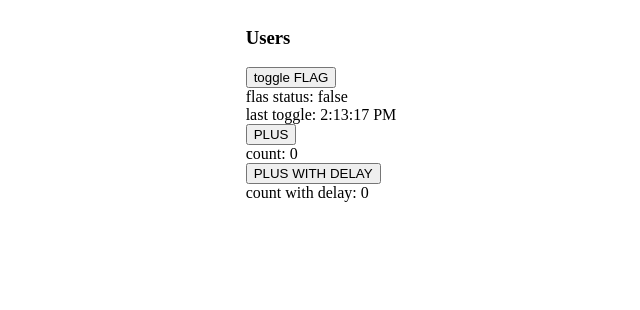
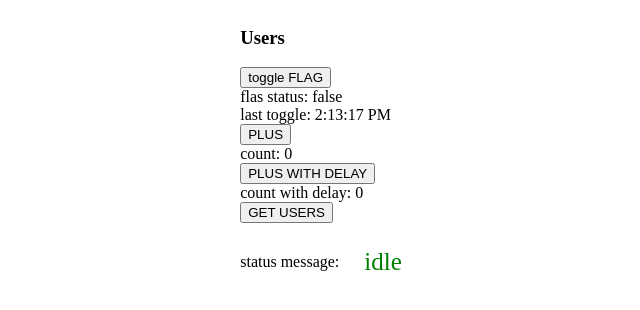
Before and after one commit to Bolbotunov/PracticeRepo, a React (Vite) app: page / in a window 1280 px wide. Shown: the top 310 px of the page, without its empty margins (187-827 px from the left). Built offline with nearby package versions, Linux system fonts and the light colour scheme.

Commit message:
feat: add thunk for users request

```diff
--- a/src/actions/actions.ts
+++ b/src/actions/actions.ts
@@ -1,8 +1,12 @@
 import {
   COUNTER_ACTION_DELAY_PLUS,
   COUNTER_ACTION_PLUS,
+  FAILED_USER_ACTION,
   FLAG_ACTION,
+  REQUEST_USER_ACTION,
+  SUCCESS_USER_ACTION,
 } from "../constants/constants";
+import { UsersType } from "../reducers/usersReducer";
 import { AppDispatch } from "../store/store";
 
 export const flagAction = (payload: Date) => {
@@ -16,3 +20,20 @@ export const countActionPlus = () => {
 export const countActionDelayPlus = () => (dispatch: AppDispatch) => {
   setTimeout(() => dispatch({ type: COUNTER_ACTION_DELAY_PLUS }), 1000);
 };
+
+export const getUsers = (payload: UsersType) => {
+  return { type: SUCCESS_USER_ACTION, payload };
+};
+
+export function fetchUsers(USER_URL: string) {
+  return async (dispatch: AppDispatch) => {
+    dispatch({ type: REQUEST_USER_ACTION });
+    try {
+      const res = await fetch(USER_URL);
+      const data = await res.json();
+      dispatch(getUsers(data));
+    } catch (error) {
+      dispatch({ type: FAILED_USER_ACTION, payload: error });
+    }
+  };
+}
--- a/src/components/Users/index.tsx
+++ b/src/components/Users/index.tsx
@@ -2,8 +2,10 @@ import { useDispatch, useSelector } from "react-redux";
 import {
   countActionDelayPlus,
   countActionPlus,
+  fetchUsers,
   flagAction,
 } from "../../actions/actions";
+import { USER_URL } from "../../constants/constants";
 import { AppDispatch, RootState } from "../../store/store";
 
 export default function Users() {
@@ -11,6 +13,14 @@ export default function Users() {
   const flag = useSelector((state: RootState) => state.flagReducer.statusFlag);
   const lastUpdate = useSelector((state: RootState) => state.flagReducer.date);
   const count = useSelector((state: RootState) => state.counterReducer);
+  const users = useSelector((state: RootState) => state.usersReducer.users);
+  const message = useSelector((state: RootState) => state.usersReducer.message);
+  const errorMessage = useSelector(
+    (state: RootState) => state.usersReducer.errorMessage
+  );
+  const loading = useSelector(
+    (state: RootState) => state.usersReducer.isLoading
+  );
 
   function toggleHandler() {
     dispatch(flagAction(new Date()));
@@ -24,6 +34,10 @@ export default function Users() {
     dispatch(countActionDelayPlus());
   }
 
+  const getUsers = () => {
+    dispatch(fetchUsers(USER_URL));
+  };
+
   return (
     <div>
       <h3>Users</h3>
@@ -34,6 +48,36 @@ export default function Users() {
       <div>count: {count}</div>
       <button onClick={counterPlusDelay}>PLUS WITH DELAY</button>
       <div>count with delay: {count}</div>
+      <button onClick={getUsers}>GET USERS</button>
+      <div>
+        <div style={{ display: "flex", alignItems: "center", gap: "25px" }}>
+          <p>status message:</p>
+          <p style={{ color: "green", fontSize: "25px" }}> {message}</p>
+        </div>
+        {errorMessage && (
+          <div
+            style={{
+              color: "white",
+              backgroundColor: "red",
+              padding: "10px",
+              borderRadius: "5px",
+              marginTop: "10px",
+            }}
+          >
+            {errorMessage}
+          </div>
+        )}
+
+        {loading ? (
+          <p>Loading....</p>
+        ) : (
+          <ul>
+            {users.map(({ id, name }) => (
+              <li key={id}>{name}</li>
+            ))}
+          </ul>
+        )}
+      </div>
     </div>
   );
 }
--- a/src/constants/constants.ts
+++ b/src/constants/constants.ts
@@ -5,3 +5,7 @@ export const FLAG_ACTION = "FLAG_ACTION";
 export const COUNTER_ACTION_PLUS = "COUNTER_ACTION_PLUS";
 export const COUNTER_ACTION_MINUS = "COUNTER_ACTION_MINUS";
 export const COUNTER_ACTION_DELAY_PLUS = "COUNTER_ACTION_DELAY_PLUS";
+export const USER_URL = "https://jsonplaceholder.typicode.com/users";
+export const REQUEST_USER_ACTION = "REQUEST_USER_ACTION";
+export const SUCCESS_USER_ACTION = "SUCCESS_USER_ACTION";
+export const FAILED_USER_ACTION = "FAILED_USER_ACTION";
--- /dev/null
+++ b/src/reducers/usersReducer.ts
@@ -0,0 +1,57 @@
+import {
+  FAILED_USER_ACTION,
+  REQUEST_USER_ACTION,
+  SUCCESS_USER_ACTION,
+} from "../constants/constants";
+
+export type UsersType = {
+  id: number;
+  name: string;
+  email: string;
+};
+
+type UsersActionType = {
+  type: string;
+  payload: UsersType[];
+};
+
+type UsersStateType = {
+  users: UsersType[];
+  isLoading: boolean;
+  error: boolean;
+  errorMessage: string;
+  message: string;
+};
+const initialState = {
+  users: [],
+  isLoading: false,
+  error: false,
+  errorMessage: "",
+  message: "idle",
+};
+
+export function usersReducer(
+  state: UsersStateType = initialState,
+  action: UsersActionType
+) {
+  switch (action.type) {
+    case REQUEST_USER_ACTION:
+      return { ...state, isLoading: true, message: "request start" };
+    case SUCCESS_USER_ACTION:
+      return {
+        ...state,
+        isLoading: false,
+        users: action.payload,
+        message: "request finish success",
+      };
+    case FAILED_USER_ACTION:
+      return {
+        ...state,
+        isLoading: false,
+        errorMessage: `FAILED WITH ERROR: ${action.payload}`,
+        message: "request finish with ERROR!",
+      };
+    default:
+      return state;
+  }
+}
--- a/src/store/store.ts
+++ b/src/store/store.ts
@@ -7,8 +7,13 @@ import {
 import { thunk, ThunkDispatch } from "redux-thunk";
 import { counterReducer } from "../reducers/counterReducer";
 import { flagReducer } from "../reducers/flagReducer";
+import { usersReducer } from "../reducers/usersReducer";
 
-export const RootReducer = combineReducers({ flagReducer, counterReducer });
+export const RootReducer = combineReducers({
+  flagReducer,
+  counterReducer,
+  usersReducer,
+});
 
 export const store = createStore(
   RootReducer,
```
